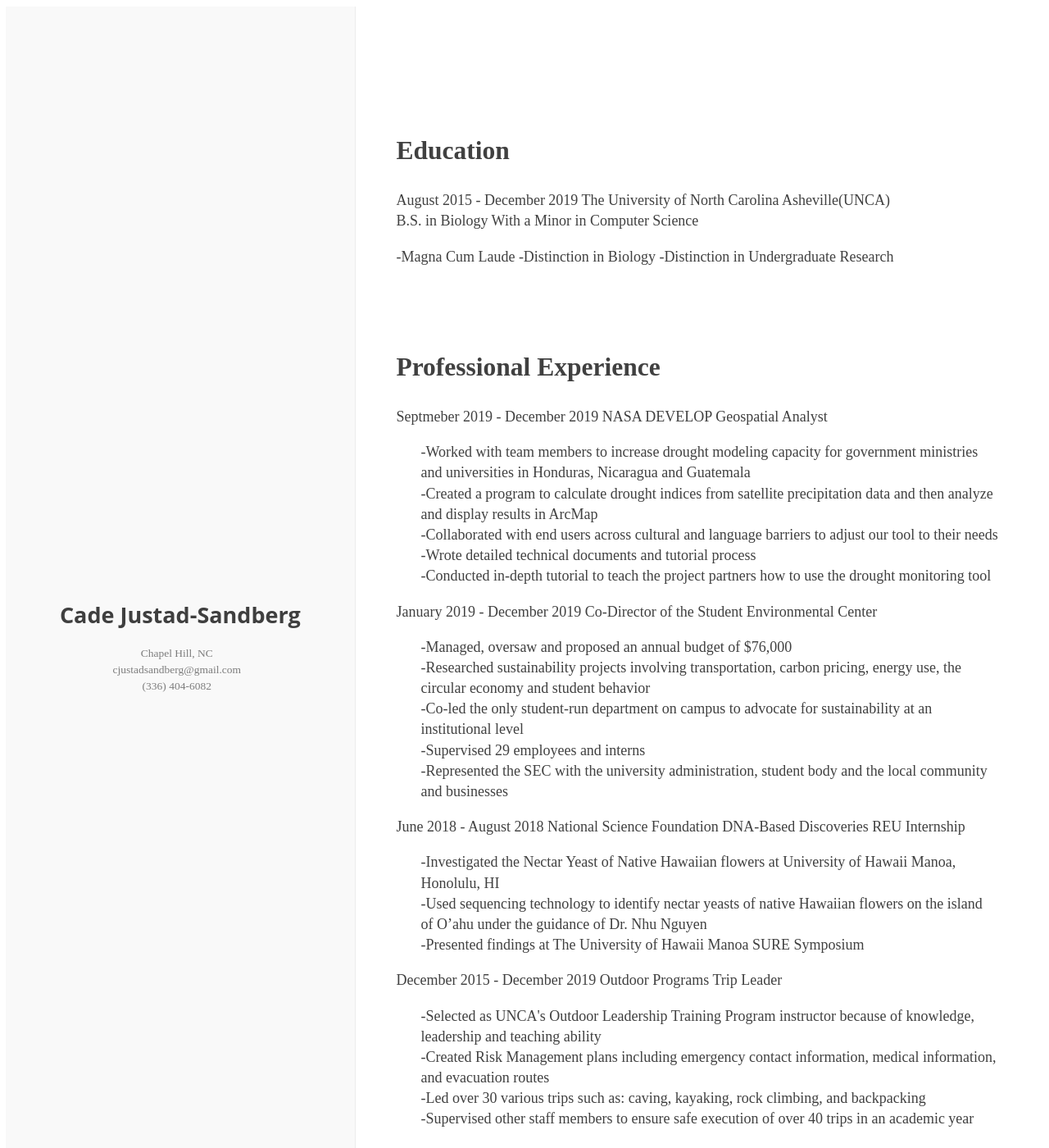
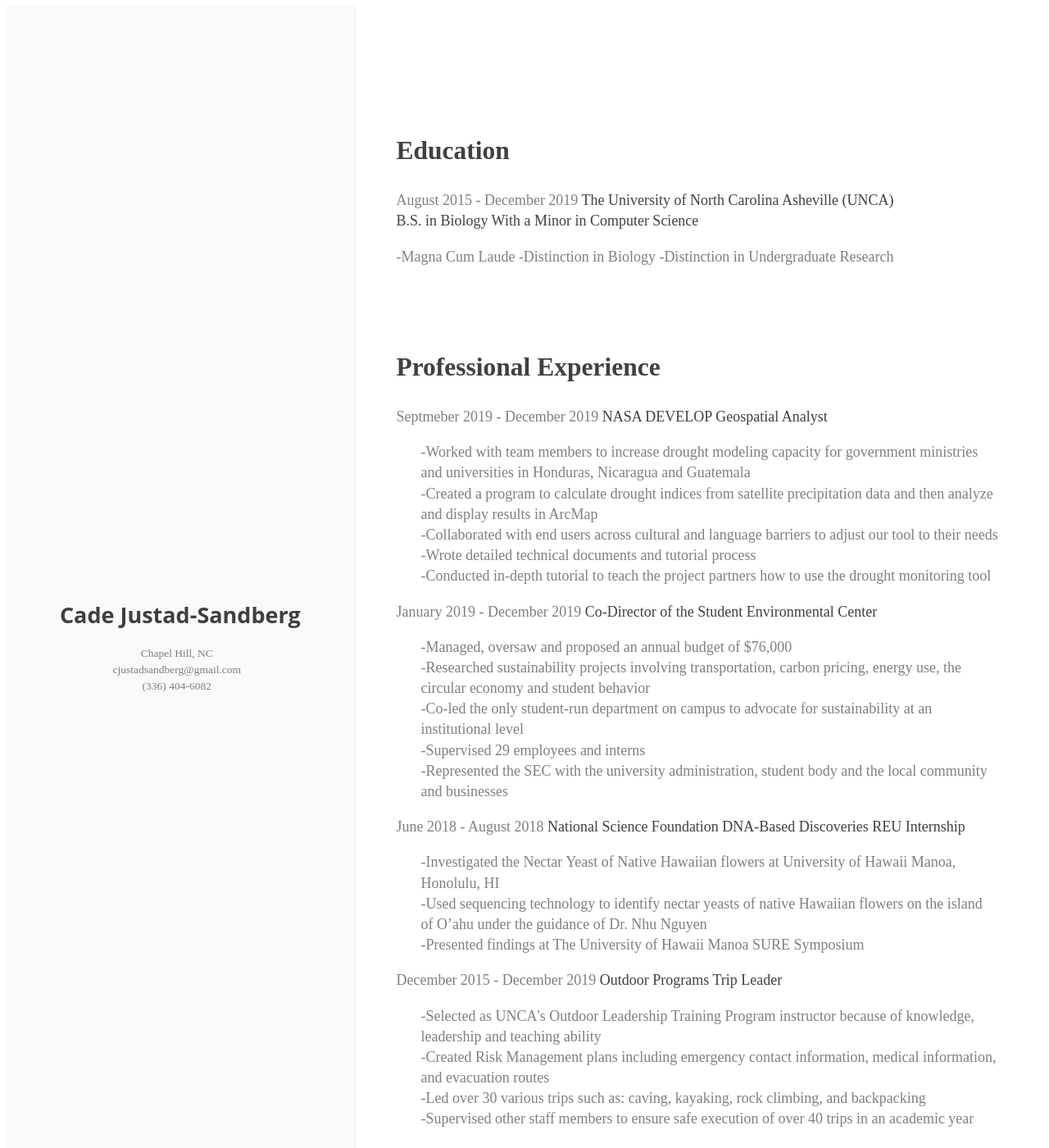
Before and after one commit to cadejs/cadejs.github.io, a Jekyll site: the page pages/resume.html, which Jekyll copies as it is, in a window 1280 px wide and 1400 px high. Shown: the whole window at 82% size. Built offline with Jekyll 4.4.1, drawn with Linux system fonts in a browser that asks for light colours; some of the changed text lies outside the part shown.

Commit message:
resume udpates

```diff
--- a/css/resume.css
+++ b/css/resume.css
@@ -124,7 +124,7 @@
 
 .inner p
 {
-	color:rgba(0,0,0,.75);
+	color:rgba(0,0,0,.5);
 }
 
 .inner p em
@@ -139,6 +139,7 @@
 }
 .conf{
 	 margin-left: 30px;
+	 color:rgba(0,0,0,.5);
 }
 
 
--- a/pages/resume.html
+++ b/pages/resume.html
@@ -24,7 +24,7 @@
     <div class="inner">
       <section>
         <h1>Education</h1>
-        <p>August 2015 - December 2019 <em>The University of North Carolina Asheville(UNCA)</em>
+        <p>August 2015 - December 2019 <em>The University of North Carolina Asheville (UNCA)</em>
         <br>
         <em>B.S. in Biology With a Minor in Computer Science</em></p>
         <p>-Magna Cum Laude -Distinction in Biology -Distinction in Undergraduate Research
@@ -81,11 +81,14 @@
 
            <section>
         <h1>Other Experience</h1>
-        <p>	-Attended multiple conferences to learn about urban planning such as: <br>
+        <p>	-Attended and presented(*) at conferences: <br>
         <div class=conf>
 
-        -Using Distributed Energy Resources to Enhance Community Resilience Workshop <br>-2019 (Durham, NC) <br> -Appalachian Energy Summit, 2019 (Boone, NC)<br> -UNC Clean Tech Conference, 2019 (Chapel Hill, NC) <br> -Association for the Advancement of Sustainability in Higher Education Annual Conference, 2019 (Spokane, WA) <br>
+        -Using Distributed Energy Resources to Enhance Community Resilience Workshop <br>-2019 (Durham, NC) <br> -Appalachian Energy Summit, 2019 (Boone, NC)<br> -UNC Clean Tech Conference, 2019 (Chapel Hill, NC) <br> -Association for the Advancement of Sustainability in Higher Education Annual Conference, 2019 (Spokane, WA)* <br>
         </div>
+        </p>
+
+        <p>
         -Participated in a climate hack-a-thon for modeling extreme temperature events in urban areas<br>
 
         </p>
```
